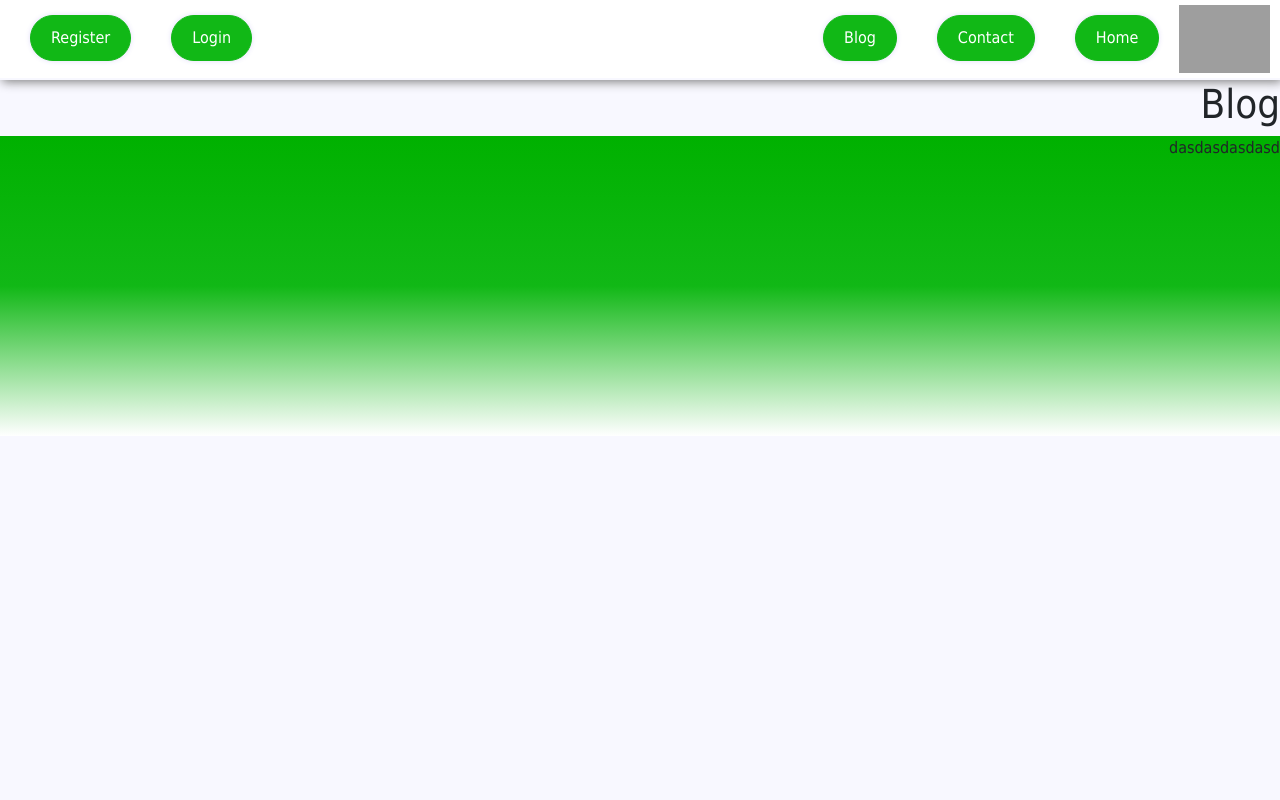
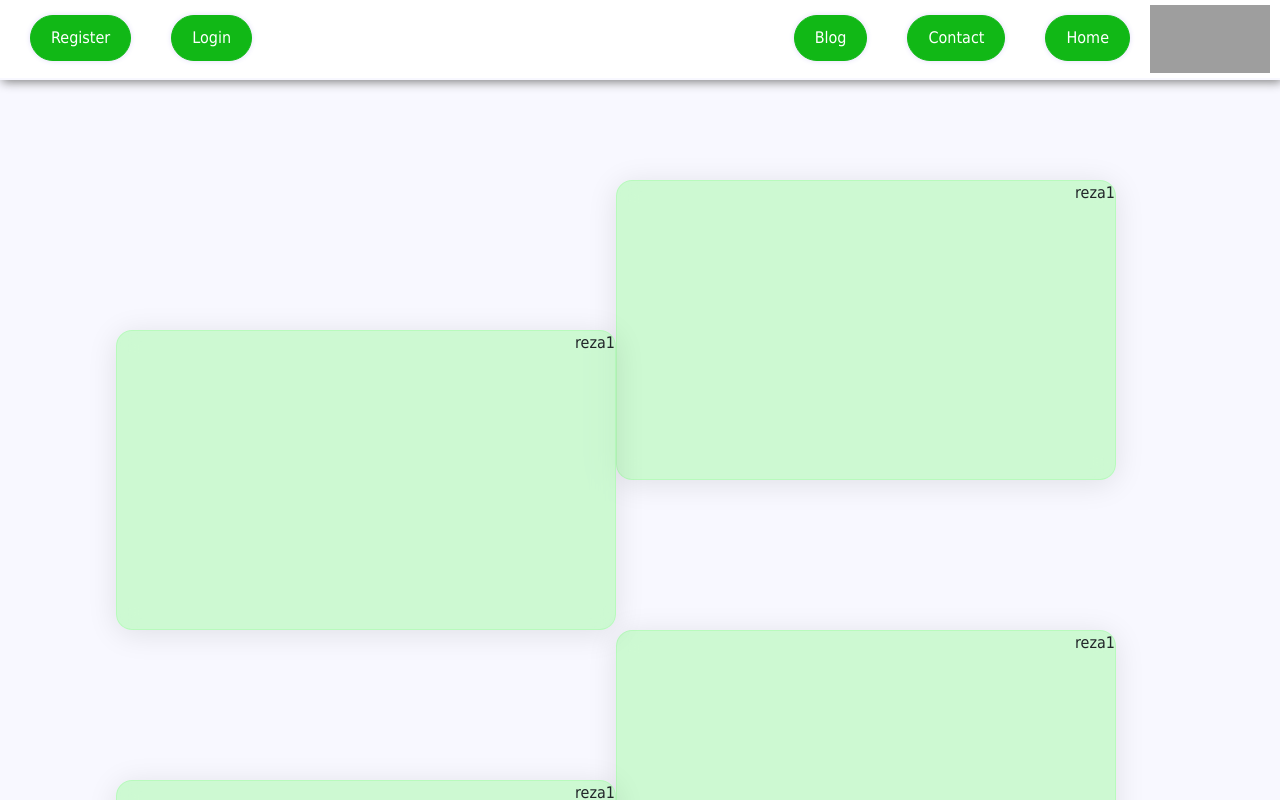
Before and after one commit to reza1899/Herbal_Medicines, a React (Create React App) app: page /blog in a window 1280 px wide. Shown: the top 800 px of the page. Built offline with nearby package versions, Linux system fonts and the light colour scheme; grey boxes are pictures that could not be loaded.

Commit message:
blog component is done

```diff
--- a/src/components/auth/register.css
+++ b/src/components/auth/auth.css
@@ -1,4 +1,4 @@
-.main {
+.auth_main {
     border: 2px solid black;
     position: absolute;
     top: 5%;
@@ -8,7 +8,7 @@
     display: flex; /* Use flexbox for layout */
 }
 
-.left_sec {
+.auth_left_sec {
     flex: 1; /* Take up 50% of the available width */
     display: flex;
     flex-direction: column;
@@ -16,39 +16,39 @@
     align-items: center;
 }
 @media screen and (max-width: 990px) {
-    img {
+    .auth_img {
        display: none;
     }
-    .right_sec{
+    .auth_right_sec{
         flex: 0;
     }
-    .left_sec{
+    .auth_left_sec{
         position: absolute;
         right: 35%;
         top: 5%;
     }
 
 }
-img {
+.auth_img {
     width: 100%;
     height: 100%;
 }
 
-.right_sec {
+.auth_right_sec {
     flex: 1; /* Take up 50% of the available width */
     padding: 20px;
 }
 
-.form-group {
+.auth_form-group {
     margin-bottom: 20px;
     width: 100%;
 }
 
-.form-group label {
+.auth_form-group label {
     display: block;
 }
 
-.form-group input {
+.auth_form-group input {
     width: 100%;
     padding: 5px;
     border: 1px solid #ccc;
@@ -56,7 +56,7 @@ img {
     font-size: 16px;
 }
 
-button {
+.auth_button {
     color: white;
     background-color: rgb(17, 184, 22);
     padding: 10px;
@@ -71,7 +71,7 @@ button {
     border-radius: 20px;
 }
 
-button:hover {
+.auth_button:hover {
     background-color: white;
     color: rgb(17, 184, 22);
     /* background-color: rgb(17, 184, 22); */
@@ -80,7 +80,7 @@ button:hover {
     border: 2px solid rgb(17, 184, 22);
     border-radius: 20px;
 }
-p{
+.auth_p{
     cursor: pointer;
     text-decoration: underline;
     color: #557efa;
--- a/src/components/auth/login.jsx
+++ b/src/components/auth/login.jsx
@@ -1,6 +1,6 @@
 import React, { useState } from "react";
 import { useNavigate } from "react-router-dom";
-import "./register.css";
+import "./auth.css";
 
 const Login = () => {
     const navigate = useNavigate();
@@ -25,31 +25,31 @@ const Login = () => {
     };
 
     return (
-        <div className="main">
-            <div className="left_sec">
+        <div className="auth_main">
+            <div className="auth_left_sec">
                 <form onSubmit={handleSubmit}>
-                    <div className="form-group">
+                    <div className="auth_form-group">
                         <label>نام:</label>
                         <input type="text" name="firstName" value={formData.firstName} onChange={handleChange} required />
                     </div>
-                    <div className="form-group">
+                    <div className="auth_form-group">
                         <label>نام خانوادگی:</label>
                         <input type="text" name="lastName" value={formData.lastName} onChange={handleChange} required />
                     </div>
 
-                    <div className="form-group">
+                    <div className="auth_form-group">
                         <label>رمز عبور:</label>
                         <input type="password" name="password" value={formData.password} onChange={handleChange} required />
                     </div>
-                    <button type="submit">ثبت</button>
+                    <button type="submit" className="auth_button">ثبت</button>
 
                 </form>
-                <p onClick={() => navigate("/register")}>
+                <p className="auth_p" onClick={() => navigate("/register")}>
                     هنوز ثبت نام نکرده اید؟
                 </p>
             </div>
-            <div className="right_sec">
-                <img src="https://img.freepik.com/free-photo/herbal-spices-wooden-bowl-spoon-sack_23-2147975510.jpg?w=740&t=st=1693054713~exp=1693055313~hmac=f33955bff646218b05544ccb7b6d61aad1444c9082767da645f627164977e6ed" alt="" />
+            <div className="auth_right_sec">
+                <img className="auth_img" src="https://img.freepik.com/free-photo/herbal-spices-wooden-bowl-spoon-sack_23-2147975510.jpg?w=740&t=st=1693054713~exp=1693055313~hmac=f33955bff646218b05544ccb7b6d61aad1444c9082767da645f627164977e6ed" alt=""  />
             </div>
         </div>
     );
--- a/src/components/auth/register.jsx
+++ b/src/components/auth/register.jsx
@@ -1,6 +1,6 @@
 import React, { useState } from "react";
 import { useNavigate } from "react-router-dom";
-import "./register.css";
+import "./auth.css";
 
 const Register = () => {
     const navigate = useNavigate();
@@ -29,46 +29,46 @@ const Register = () => {
     };
 
     return (
-        <div className="main">
-            <div className="left_sec">
+        <div className="auth_main">
+            <div className="auth_left_sec">
                 <form onSubmit={handleSubmit}>
-                    <div className="form-group">
+                    <div className="auth_form-group">
                         <label>نام:</label>
                         <input type="text" name="firstName" value={formData.firstName} onChange={handleChange} required />
                     </div>
-                    <div className="form-group">
+                    <div className="auth_form-group">
                         <label>نام خانوادگی:</label>
                         <input type="text" name="lastName" value={formData.lastName} onChange={handleChange} required />
                     </div>
-                    <div className="form-group">
+                    <div className="auth_form-group">
                         <label>شماره تماس:</label>
                         <input type="text" name="number" value={formData.number} onChange={handleChange} required />
                     </div>
-                    <div className="form-group">
+                    <div className="auth_form-group">
                         <label>ایمیل:</label>
                         <input type="email" name="email" value={formData.email} onChange={handleChange} required />
                     </div>
-                    <div className="form-group">
+                    <div className="auth_form-group">
                         <label>آدرس:</label>
                         <input type="text" name="address" value={formData.address} onChange={handleChange} required />
                     </div>
-                    <div className="form-group">
+                    <div className="auth_form-group">
                         <label>رمز عبور:</label>
                         <input type="password" name="password" value={formData.password} onChange={handleChange} required />
                     </div>
-                    <div className="form-group">
+                    <div className="auth_form-group">
                         <label>تکرار رمز عبور:</label>
                         <input type="password" name="rePassword" value={formData.rePassword} onChange={handleChange} required />
                     </div>
-                    <button type="submit">ثبت</button>
+                    <button className="auth_button" type="submit">ثبت</button>
 
                 </form>
-                <p onClick={() => navigate("/login")}>
+                <p className="auth_p" onClick={() => navigate("/login")}>
                     وارد حساب کاربری شوید
                 </p>
             </div>
-            <div className="right_sec">
-                <img src="https://img.freepik.com/free-photo/flat-lay-medicinal-spices-herbs_23-2148776461.jpg?w=1380&t=st=1693006414~exp=1693007014~hmac=8825f8f79ef1f2a96e55bf2efeeef6dbe0f26d53e2b4606a3dbbf282bedb5116" alt="" />
+            <div className="auth_right_sec">
+                <img className="auth_img" src="https://img.freepik.com/free-photo/flat-lay-medicinal-spices-herbs_23-2148776461.jpg?w=1380&t=st=1693006414~exp=1693007014~hmac=8825f8f79ef1f2a96e55bf2efeeef6dbe0f26d53e2b4606a3dbbf282bedb5116" alt="" />
 
             </div>
         </div>
--- /dev/null
+++ b/src/components/blog/blog.css
@@ -0,0 +1,36 @@
+.main_blog {
+    position: relative;
+    height: 90%;
+    width: 90%;
+    left: 5%;
+    right: 5%;
+    display: flex;
+    padding: 100px;
+}
+
+.blog {
+    opacity: 0;
+    transform: translateY(100px);
+    margin-top: 150px;
+    background: rgba(164, 250, 167, 0.51);
+    border-radius: 16px;
+    box-shadow: 0 4px 30px rgba(0, 0, 0, 0.1);
+    backdrop-filter: blur(10.8px);
+    -webkit-backdrop-filter: blur(10.8px);
+    border: 1px solid rgba(164, 250, 167, 0.52);
+    transition: all 0.3s ease-in-out;
+    width: 500px;
+    height: 300px;
+}
+
+.blog_right {
+    float: right;
+    position: sticky;
+}
+
+.blog_left {
+    float: left;
+    position: sticky;
+    right: 1400px;
+
+}
--- a/src/components/blog/blog.jsx
+++ b/src/components/blog/blog.jsx
@@ -1,10 +1,51 @@
+import './blog.css'
+import { useEffect } from 'react';
 const Blog = () => {
+    useEffect(() => {
+        // Select all the blog elements
+        const blogElements = document.querySelectorAll('.blog');
+
+        // Function to apply animation to each blog
+        const animateBlogs = () => {
+            blogElements.forEach((blog, index) => {
+                blog.style.opacity = '1';
+                blog.style.transform = 'translateY(0)';
+                blog.style.transitionDelay = `${index * 0.2}s`; // Delay each blog's animation
+            });
+        };
+
+        // Call the animation function after a short delay
+        setTimeout(animateBlogs, 500);
+    }, []);
 
 return(
     <>
-        <h1>
-            Blog
-        </h1>
+       <div className='main_blog'>
+           <div className="blog_right">
+               <div  className='blog m-0'>
+                   reza1
+               </div>
+               <div className='blog'>
+                   reza1
+               </div>
+               <div className='blog'>
+                   reza1
+               </div>
+
+           </div>
+           <div className="blog_left">
+               <div className='blog'>
+                   reza1
+               </div>
+               <div className='blog'>
+                   reza1
+               </div>
+               <div className='blog'>
+                   reza1
+               </div>
+
+           </div>
+       </div>
     </>
 )
 
```
